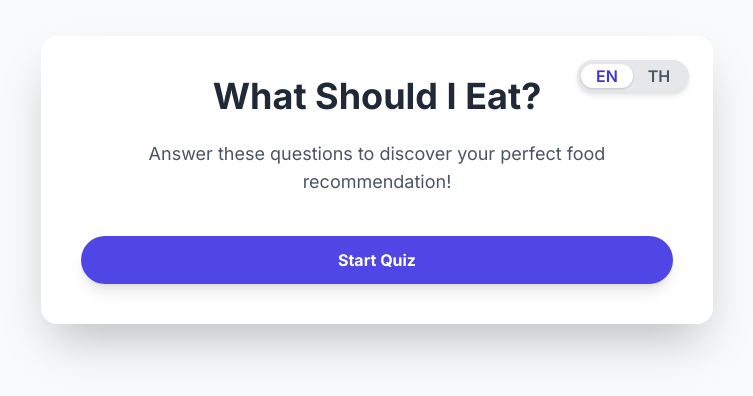
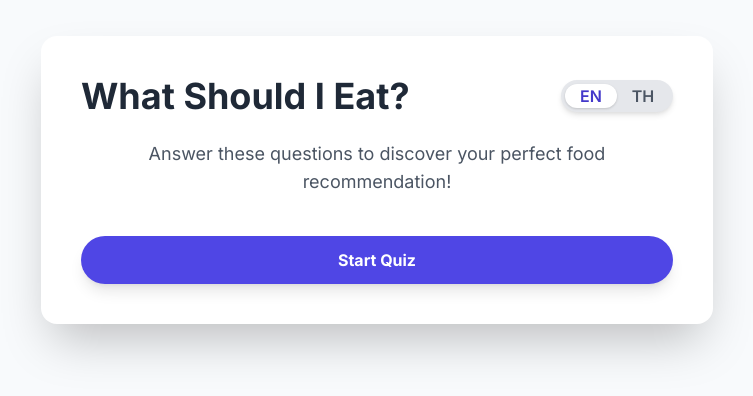
Before and after one commit to Chayaphol8/healthyaroundtheworld, a plain HTML site: page index.html in a window 1280 px wide. Shown: the part 220-616 px from the top of the page, without its empty margins (263-1016 px from the left). Drawn offline with nearby package versions, Linux system fonts and the light colour scheme.

Commit message:
Update index.html

```diff
--- a/index.html
+++ b/index.html
@@ -64,14 +64,17 @@
     <!-- Main container for the quiz app -->
     <div class="bg-white rounded-2xl shadow-2xl p-6 sm:p-10 w-full max-w-2xl text-center flex flex-col gap-6 relative">
 
-        <!-- Language toggle button with animation -->
-        <div id="language-toggle-container" class="absolute top-4 right-4 sm:top-6 sm:right-6 toggle-container">
-            <div id="toggle-indicator" class="toggle-indicator"></div>
-            <span id="en-label" class="toggle-label">EN</span>
-            <span id="th-label" class="toggle-label">TH</span>
+        <!-- Header row with title and language toggle -->
+        <div class="flex justify-between items-center w-full">
+            <h1 id="quiz-title" class="text-3xl sm:text-4xl font-bold text-gray-800 text-left w-full"></h1>
+
+            <!-- Language toggle button with animation -->
+            <div id="language-toggle-container" class="toggle-container flex-shrink-0 ml-4">
+                <div id="toggle-indicator" class="toggle-indicator"></div>
+                <span id="en-label" class="toggle-label">EN</span>
+                <span id="th-label" class="toggle-label">TH</span>
+            </div>
         </div>
-
-        <h1 id="quiz-title" class="text-3xl sm:text-4xl font-bold text-gray-800"></h1>
 
         <!-- The main quiz content area -->
         <div id="quiz-container" class="flex flex-col gap-6">
```
